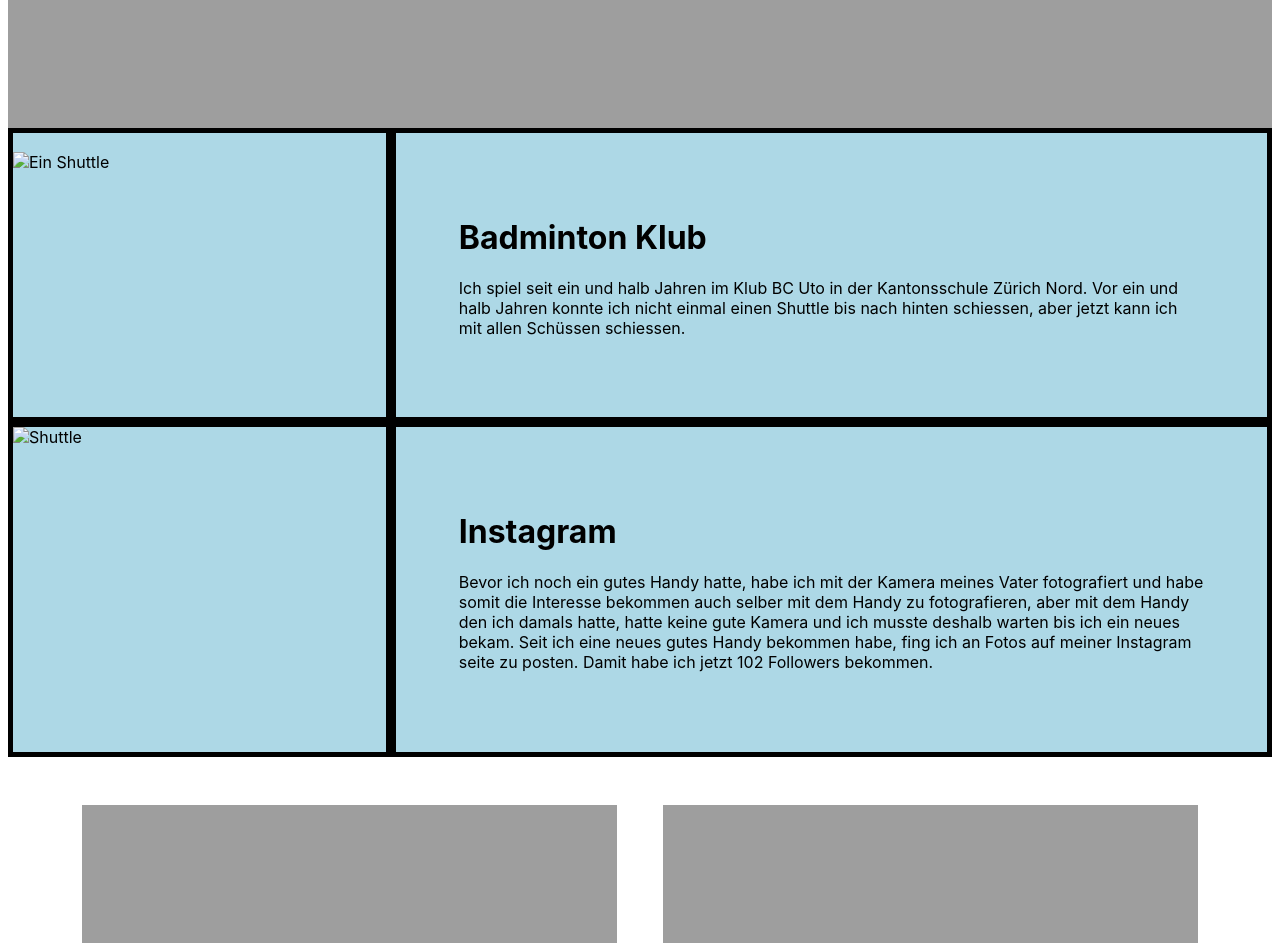
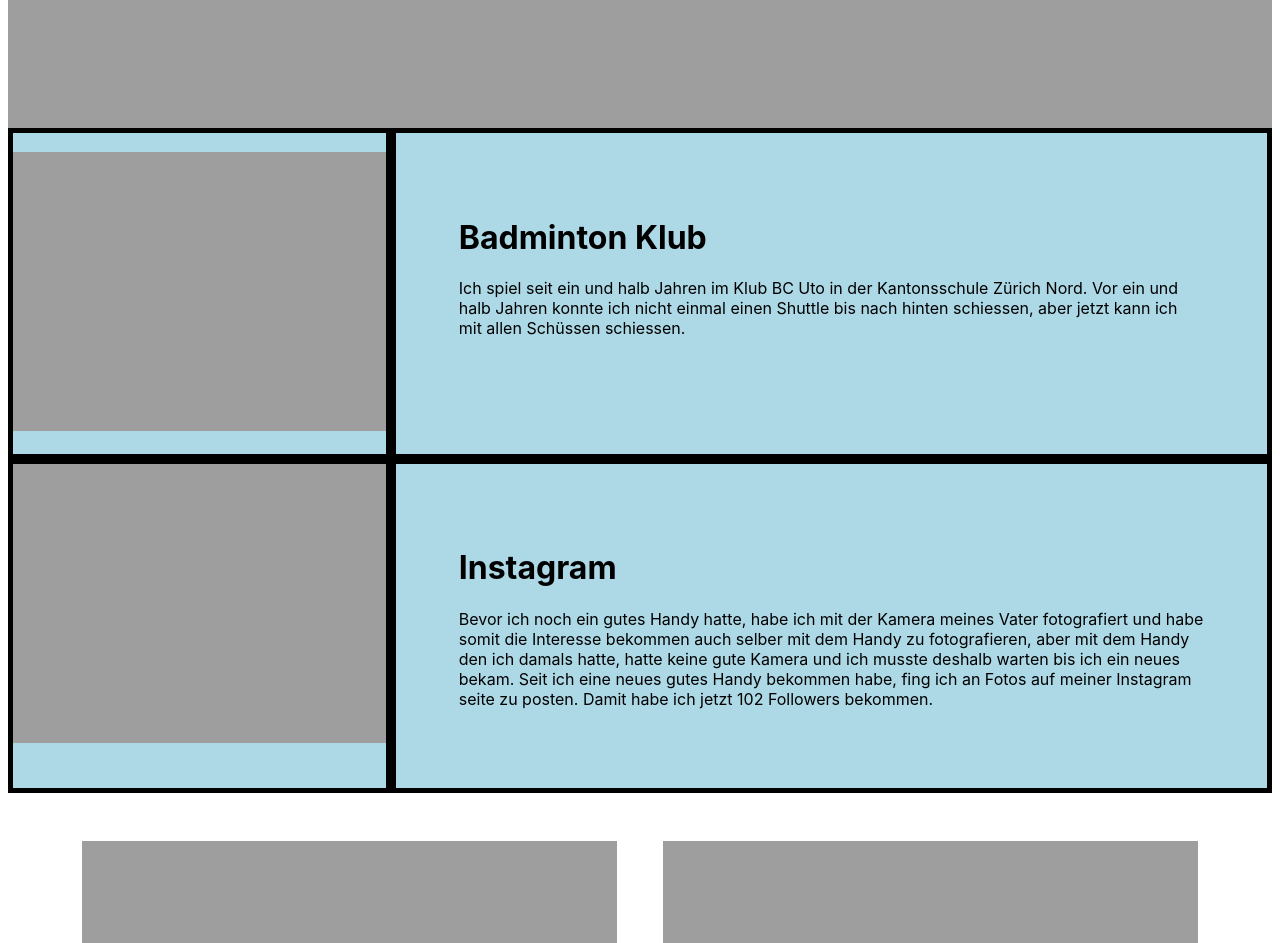
Before and after one commit to nikilango/personalwebsite, a plain HTML site: page public/index.html in a window 1280 px wide. Shown: the part 680-1623 px from the top of the page. Drawn offline with Linux system fonts and the light colour scheme; the site is published under a folder, as on GitHub Pages, so addresses that start at the root find nothing.

```diff
--- a/public/index.html
+++ b/public/index.html
@@ -16,7 +16,7 @@
             <div class="aboutme-content">
                 <div class="aboutme-shuttle">
                     <div class="shuttle-image">
-                        <img src="/public/img/Shuttle.png" alt="Ein Shuttle">
+                        <img src="img/Shuttle.png" alt="Ein Shuttle">
                     </div>
 
                     <div class="shuttle-description">
@@ -27,7 +27,7 @@
                 </div>
                 <div class="aboutme-shuttle">
                     <div class="camera-image">
-                        <img src="/public/img/Camera.png" alt="Shuttle">
+                        <img src="img/Camera.png" alt="Shuttle">
                     </div>
 
                     <div class="camera-description">
```
